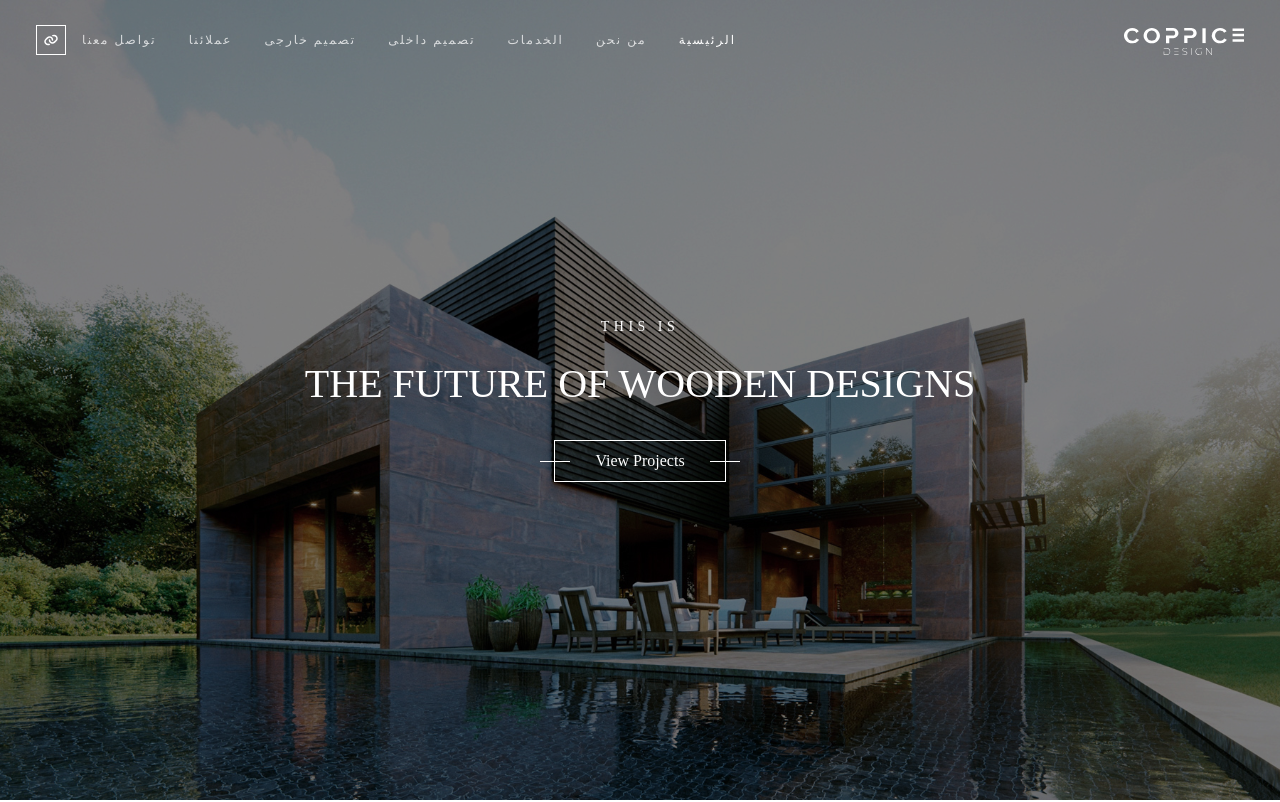
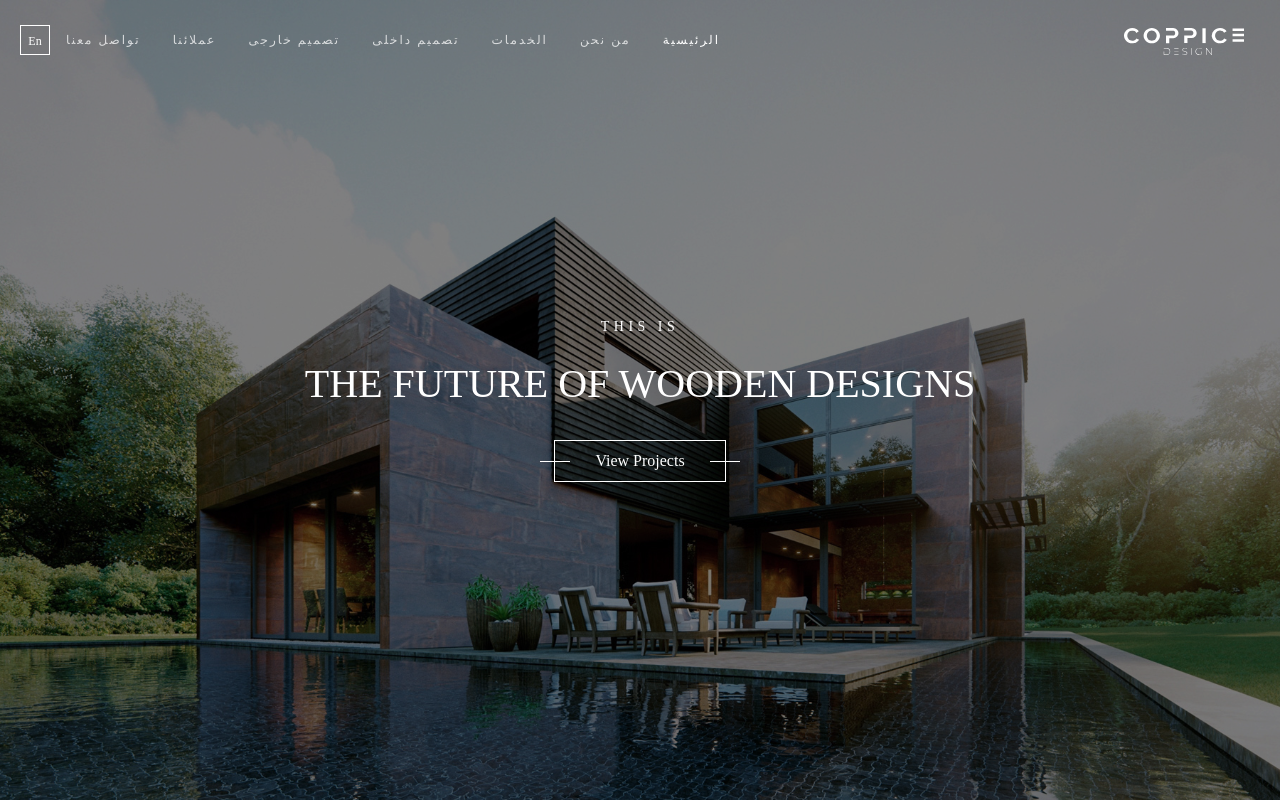
Before and after one commit to mohamedElshimi/Coppice, a plain HTML site: page arIndex.html in a window 1280 px wide. Shown: the top 802 px of the page. Drawn offline with Linux system fonts and the light colour scheme; a web font is replaced by a local one.

Commit message:
handle translate

```diff
--- a/arIndex.html
+++ b/arIndex.html
@@ -60,11 +60,15 @@
                 </div>
               </button>
             </div>
-            <div class="order-lg-2 order-0 d-flex justify-content-center align-items-center">
-              <i class="fa-solid fa-link ms-3 links-div"></i>
-            </div>
+            <!-- Change Language -->
+            <a href="index.html" class="order-lg-2 order-0 link-change">
+              <div class="d-flex justify-content-center align-items-center">
+                <!-- <i class="fa-solid fa-link ms-3 links-div"></i> -->
+                <span class="links-div">En</span>
+              </div>
+            </a>
             <!-- links -->
-            <div class="collapse navbar-collapse mmm" id="main">
+            <div class="collapse navbar-collapse" id="main">
               <ul class="navbar-nav me-auto mb-2 mb-lg-0">
                 <li class="nav-item">
                   <a
--- a/css/style.css
+++ b/css/style.css
@@ -135,9 +135,10 @@ body {
   color: white;
   border: 1px solid white;
   box-sizing: border-box !important;
-  padding: 8px 4px;
+  /* padding: 8px 4px; */
+  text-align: center;
   font-size: 12px;
-  line-height: 32px;
+  line-height: 30px;
   font-weight: 400;
   transition: 0.3s;
   cursor: pointer;
@@ -327,3 +328,6 @@ footer {
   color: black;
   cursor: pointer;
 }
+.link-change{
+  text-decoration: none;
+}
```
Also changed, not shown: index.html (+7 -3 lines).
